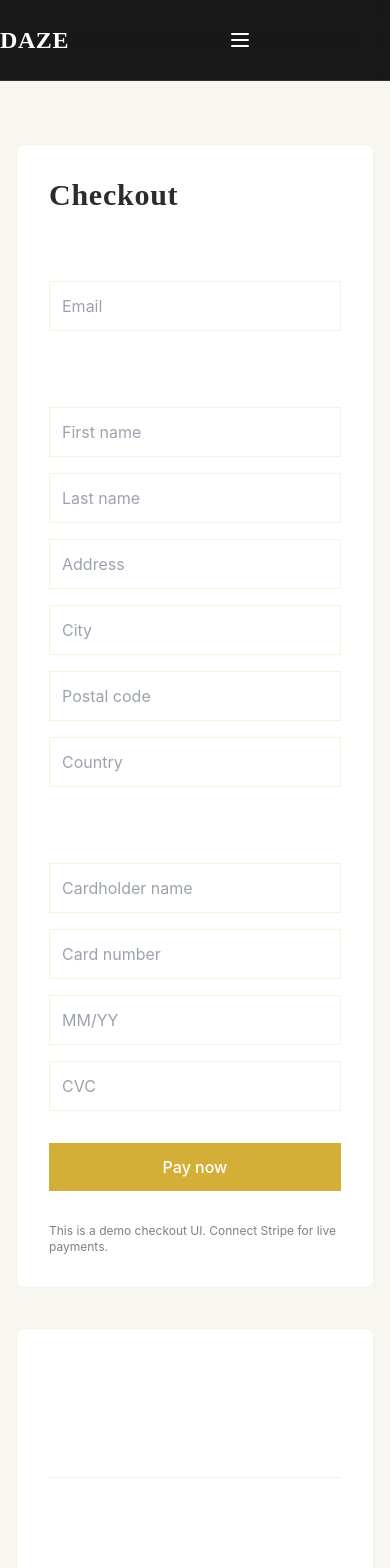
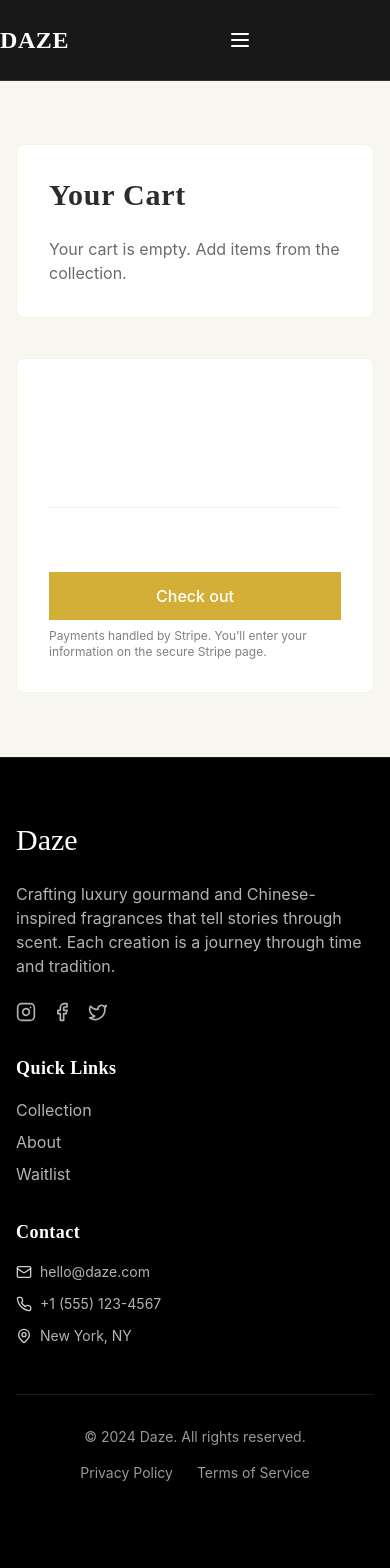
Before and after one commit to dingalanger/Daze-Perfumes, a Next.js app: page /checkout in a window 390 px wide. Shown: the top 1568 px of the page. After the commit the page ends 1547 px from the top, so only its background shows below. Built offline with nearby package versions, Linux system fonts and the light colour scheme.

Commit message:
feat(cart): localStorage cart + header count; checkout page simplified; Stripe API accepts cart items; CTA renamed to 'Check out'

```diff
--- a/app/api/checkout/session/route.ts
+++ b/app/api/checkout/session/route.ts
@@ -8,25 +8,28 @@ export async function POST(req: Request) {
     return NextResponse.json({ error: 'Stripe not configured' }, { status: 500 })
   }
 
-  // Compute base URL from request headers; fallback to env
   const proto = req.headers.get('x-forwarded-proto') || 'https'
   const host = req.headers.get('x-forwarded-host') || req.headers.get('host') || ''
   const baseUrl = host ? `${proto}://${host}` : (process.env.NEXT_PUBLIC_SITE_URL || 'http://localhost:3000')
+
+  let body: any = {}
+  try { body = await req.json() } catch {}
+  const items: Array<{ name: string; price: number; quantity?: number }> = Array.isArray(body?.items) ? body.items : []
+
+  const line_items = (items.length > 0 ? items : [{ name: 'Daze Fragrance (50ml)', price: 120, quantity: 1 }]).map(i => ({
+    price_data: {
+      currency: 'usd',
+      product_data: { name: i.name },
+      unit_amount: Math.round((i.price || 0) * 100),
+    },
+    quantity: i.quantity && i.quantity > 0 ? i.quantity : 1,
+  }))
 
   try {
     const session = await stripe.checkout.sessions.create({
       mode: 'payment',
       payment_method_types: ['card'],
-      line_items: [
-        {
-          price_data: {
-            currency: 'usd',
-            product_data: { name: 'Daze Fragrance (50ml)' },
-            unit_amount: 12000,
-          },
-          quantity: 1,
-        },
-      ],
+      line_items,
       success_url: `${baseUrl}/checkout/success?session_id={CHECKOUT_SESSION_ID}`,
       cancel_url: `${baseUrl}/checkout/cancel`,
     })
--- a/app/checkout/page.tsx
+++ b/app/checkout/page.tsx
@@ -1,16 +1,24 @@
 'use client'
 
-import Link from 'next/link'
 import Header from '@/components/Header'
 import Footer from '@/components/Footer'
 
+function getCart() {
+  if (typeof window === 'undefined') return [] as any[]
+  try { return JSON.parse(localStorage.getItem('cart') || '[]') } catch { return [] }
+}
+
 export default function CheckoutPage() {
-  const handlePayNow = async () => {
-    const res = await fetch('/api/checkout/session', { method: 'POST' })
-    if (!res.ok) return // optionally show error
+  const handleCheckout = async () => {
+    const items = getCart()
+    const res = await fetch('/api/checkout/session', { method: 'POST', headers: { 'Content-Type': 'application/json' }, body: JSON.stringify({ items }) })
+    if (!res.ok) return
     const { url } = await res.json()
     if (url) window.location.href = url
   }
+
+  const items = getCart()
+  const subtotal = items.reduce((s: number, i: any) => s + i.price * (i.quantity || 1), 0)
 
   return (
     <main className="min-h-screen pt-20 bg-daze-silk">
@@ -19,44 +27,24 @@ export default function CheckoutPage() {
       <section className="section-padding">
         <div className="container-custom">
           <div className="grid grid-cols-1 lg:grid-cols-3 gap-10">
-            {/* Payment / Shipping Form */}
+            {/* Cart summary (main) */}
             <div className="lg:col-span-2 bg-white p-8 border border-daze-cream rounded-lg">
-              <h1 className="text-3xl font-serif font-bold text-daze-charcoal mb-6">Checkout</h1>
-
-              <form className="space-y-8" onSubmit={(e) => e.preventDefault()}>
-                {/* Contact */}
-                <div>
-                  <h2 className="text-lg font-semibold mb-4">Contact</h2>
-                  <input type="email" placeholder="Email" className="w-full border border-daze-cream p-3 focus:outline-none focus:border-daze-gold" />
+              <h1 className="text-3xl font-serif font-bold text-daze-charcoal mb-6">Your Cart</h1>
+              {items.length === 0 ? (
+                <p className="text-daze-charcoal/70">Your cart is empty. Add items from the collection.</p>
+              ) : (
+                <div className="space-y-4">
+                  {items.map((item: any) => (
+                    <div key={item.id} className="flex items-center justify-between border-b border-daze-cream pb-4">
+                      <div>
+                        <p className="font-medium text-daze-charcoal">{item.name}</p>
+                        <p className="text-sm text-daze-charcoal/70">Qty {item.quantity || 1}</p>
+                      </div>
+                      <span className="font-medium text-daze-charcoal">${(item.price * (item.quantity || 1)).toFixed(2)}</span>
+                    </div>
+                  ))}
                 </div>
-
-                {/* Shipping */}
-                <div>
-                  <h2 className="text-lg font-semibold mb-4">Shipping address</h2>
-                  <div className="grid grid-cols-1 md:grid-cols-2 gap-4">
-                    <input placeholder="First name" className="border border-daze-cream p-3 focus:outline-none focus:border-daze-gold" />
-                    <input placeholder="Last name" className="border border-daze-cream p-3 focus:outline-none focus:border-daze-gold" />
-                    <input placeholder="Address" className="md:col-span-2 border border-daze-cream p-3 focus:outline-none focus:border-daze-gold" />
-                    <input placeholder="City" className="border border-daze-cream p-3 focus:outline-none focus:border-daze-gold" />
-                    <input placeholder="Postal code" className="border border-daze-cream p-3 focus:outline-none focus:border-daze-gold" />
-                    <input placeholder="Country" className="border border-daze-cream p-3 focus:outline-none focus:border-daze-gold" />
-                  </div>
-                </div>
-
-                {/* Payment */}
-                <div>
-                  <h2 className="text-lg font-semibold mb-4">Payment</h2>
-                  <div className="grid grid-cols-1 md:grid-cols-2 gap-4">
-                    <input placeholder="Cardholder name" className="border border-daze-cream p-3 focus:outline-none focus:border-daze-gold" />
-                    <input placeholder="Card number" className="border border-daze-cream p-3 focus:outline-none focus:border-daze-gold" />
-                    <input placeholder="MM/YY" className="border border-daze-cream p-3 focus:outline-none focus:border-daze-gold" />
-                    <input placeholder="CVC" className="border border-daze-cream p-3 focus:outline-none focus:border-daze-gold" />
-                  </div>
-                </div>
-
-                <button type="button" onClick={handlePayNow} className="btn-primary w-full">Pay now</button>
-                <p className="text-xs text-daze-charcoal/60">This is a demo checkout UI. Connect Stripe for live payments.</p>
-              </form>
+              )}
             </div>
 
             {/* Order Summary */}
@@ -64,21 +52,20 @@ export default function CheckoutPage() {
               <h2 className="text-lg font-semibold mb-4">Order summary</h2>
               <div className="space-y-4">
                 <div className="flex justify-between text-sm">
-                  <span>Golden Orchid (50ml)</span>
-                  <span>$120</span>
+                  <span>Subtotal</span>
+                  <span>${subtotal.toFixed(2)}</span>
                 </div>
                 <div className="flex justify-between text-sm">
                   <span>Shipping</span>
-                  <span>$0</span>
+                  <span>$0.00</span>
                 </div>
                 <div className="border-t border-daze-cream pt-4 flex justify-between font-semibold">
                   <span>Total</span>
-                  <span>$120</span>
+                  <span>${subtotal.toFixed(2)}</span>
                 </div>
               </div>
-              <div className="mt-6 text-sm text-daze-charcoal/70">
-                <p>Have questions? <Link href="/waitlist" className="underline">Join the waitlist</Link> and we’ll notify you about releases.</p>
-              </div>
+              <button type="button" onClick={handleCheckout} className="btn-primary w-full mt-6">Check out</button>
+              <p className="text-xs text-daze-charcoal/60 mt-2">Payments handled by Stripe. You’ll enter your information on the secure Stripe page.</p>
             </aside>
           </div>
         </div>
--- a/components/FeaturedProducts.tsx
+++ b/components/FeaturedProducts.tsx
@@ -5,11 +5,21 @@ import Link from 'next/link'
 import { Heart, ShoppingBag, Crown, Sparkles } from 'lucide-react'
 
 const featuredProducts = [
-  { id: 1, name: 'Pear', description: 'Juicy Asian pear with a crisp, cool sparkle and soft musk.', price: 120, image: '/api/placeholder/400/500', category: 'Signature' },
-  { id: 2, name: 'Boba Tea', description: 'Milky black tea with brown sugar pearls and vanilla cream.', price: 120, image: '/api/placeholder/400/500', category: 'Signature' },
-  { id: 3, name: 'Steamed Rice', description: 'Warm steamed jasmine rice with a soft, comforting aura.', price: 120, image: '/api/placeholder/400/500', category: 'Signature' },
-  { id: 4, name: 'Stallion', description: 'Year of the Horse limited edition. Dark leather, osmanthus, and amber.', price: 120, image: '/api/placeholder/400/500', category: 'Zodiac' },
+  { id: 'pear', name: 'Pear', description: 'Juicy Asian pear with a crisp, cool sparkle and soft musk.', price: 120, image: '/api/placeholder/400/500', category: 'Signature' },
+  { id: 'boba', name: 'Boba Tea', description: 'Milky black tea with brown sugar pearls and vanilla cream.', price: 120, image: '/api/placeholder/400/500', category: 'Signature' },
+  { id: 'rice', name: 'Steamed Rice', description: 'Warm steamed jasmine rice with a soft, comforting aura.', price: 120, image: '/api/placeholder/400/500', category: 'Signature' },
+  { id: 'stallion', name: 'Stallion', description: 'Year of the Horse limited edition. Dark leather, osmanthus, and amber.', price: 120, image: '/api/placeholder/400/500', category: 'Zodiac' },
 ]
+
+function addToCart(item: { id: string; name: string; price: number; quantity?: number }) {
+  const stored = typeof window !== 'undefined' ? localStorage.getItem('cart') : null
+  const cart = stored ? JSON.parse(stored) : []
+  const idx = cart.findIndex((i: any) => i.id === item.id)
+  if (idx >= 0) cart[idx].quantity = (cart[idx].quantity || 1) + (item.quantity || 1)
+  else cart.push({ id: item.id, name: item.name, price: item.price, quantity: item.quantity || 1 })
+  localStorage.setItem('cart', JSON.stringify(cart))
+  window.dispatchEvent(new Event('cart:update'))
+}
 
 export default function FeaturedProducts() {
   return (
@@ -35,8 +45,8 @@ export default function FeaturedProducts() {
 
                     {/* Action Buttons */}
                     <div className="absolute top-4 right-4 flex flex-col space-y-2 opacity-0 group-hover:opacity-100 transition-opacity duration-300">
-                      <button className="w-8 h-8 bg-white/90 rounded-full flex items-center justify-center hover:bg-white text-black transition-colors duration-300"><Heart size={16} /></button>
-                      <button className="w-8 h-8 bg-white/90 rounded-full flex items-center justify-center hover:bg-white text-black transition-colors duration-300"><ShoppingBag size={16} /></button>
+                      <button className="w-8 h-8 bg-white/90 rounded-full flex items-center justify-center hover:bg-white text-black transition-colors duration-300" onClick={() => addToCart({ id: product.id, name: product.name, price: product.price })}><Heart size={16} /></button>
+                      <button className="w-8 h-8 bg-white/90 rounded-full flex items-center justify-center hover:bg-white text-black transition-colors duration-300" onClick={() => addToCart({ id: product.id, name: product.name, price: product.price })}><ShoppingBag size={16} /></button>
                     </div>
 
                     {/* Category Badge */}
@@ -61,12 +71,13 @@ export default function FeaturedProducts() {
                     <p className="text-sm text-white/70 mb-4 line-clamp-2">{product.description}</p>
                     <div className="flex items-center justify-between">
                       <span className="text-xl font-semibold text-white">$120</span>
+                      <button className="btn-outline-light" onClick={() => addToCart({ id: product.id, name: product.name, price: product.price })}>Add to cart</button>
                     </div>
                   </div>
                 </div>
               </div>
-            )
-          })}
+            )}
+          )}
         </div>
 
         <div className="text-center mt-12 animate-slide-up-delayed">
```
Also changed, not shown: components/Header.tsx (+21 -13 lines).
